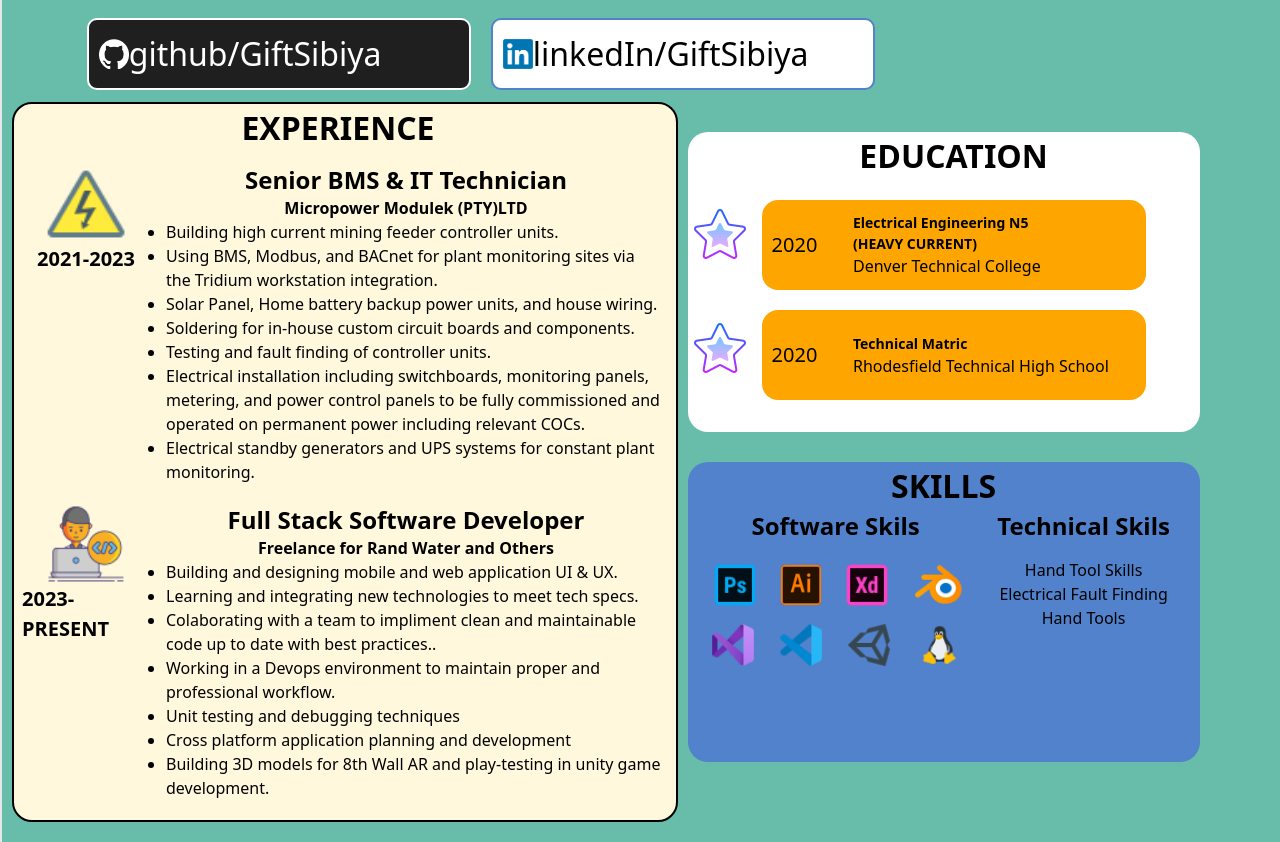
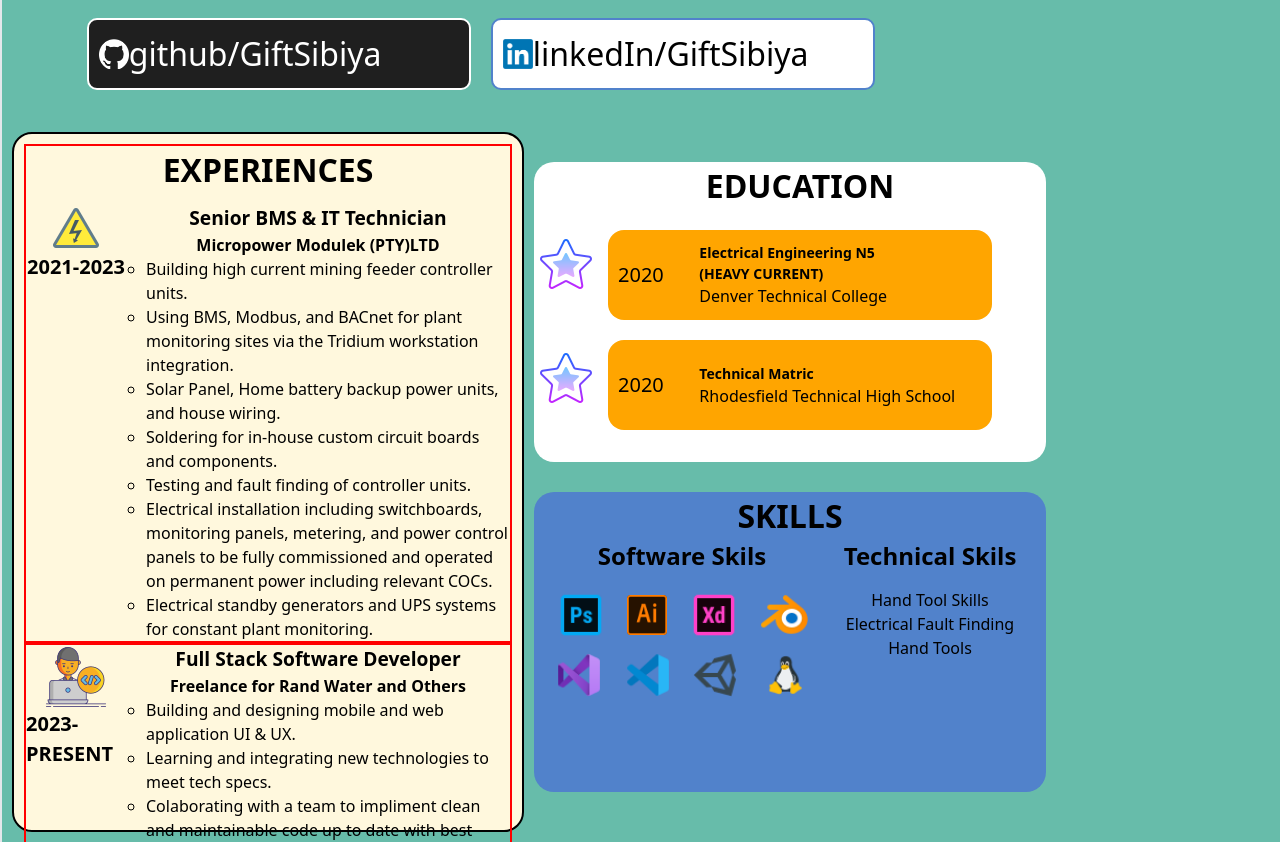
Before and after one commit to GiftSibiya/GiftSibiya, a React (Create React App) app: page / in a window 1280 px wide. Shown: the part 440-1282 px from the top of the page. Built offline with nearby package versions, Linux system fonts and the light colour scheme.

Commit message:
move experience to css

```diff
--- /dev/null
+++ b/src/sections/exp/Exp.css
@@ -0,0 +1,10 @@
+.exp--container {
+  position: relative;
+  top: 100px;
+  left: 20px;
+  width: 45vw;
+  height: 200px;
+  border-radius: 20px;
+  border: 2px solid black;
+  background-color: #fff8dd;
+}
--- a/src/sections/exp/Exp.jsx
+++ b/src/sections/exp/Exp.jsx
@@ -1,11 +1,17 @@
+// Depandancies Imports //
 import React from "react";
-import coder from "../assets/skillIcons/programmer.png";
-import warning from "../assets/skillIcons/warning.png";
+//*//
+
+// File Imports //
+import "./Exp.css";
+//*//
+
+import warning from "../assets/skillIcons/warnin.png";
 
 function Exp() {
   return (
-    <div className="relative top-[120px] left-[10px] w-[45vw] h-[500px] rounded-[20px] border-black border-2  bg-[#fff8dd] ">
-      <h3 className="font-bold text-[2rem] text-center mb-3">EXPERIENCE</h3>
+    <div className="exp--container ">
+      <h3 className="font-bold text-[2rem] text-center mb-3">EXPERIENCES</h3>
       <div className="flex justify-around h-fit ">
         {/* Year and Icon */}
 
--- /dev/null
+++ b/src/sections/middle/Middle.css
@@ -0,0 +1,72 @@
+.cv--container {
+  display: flex;
+  flex-direction: row;
+  width: 100vw;
+  background: #67bcaa;
+  margin: 0px 0px;
+  padding-top: 50px;
+}
+.cv--exp {
+  position: relative;
+  left: 10px;
+  top: 120px;
+  border: 2px solid black;
+  display: flex;
+  flex-direction: column;
+  padding: 10px;
+  height: 700px;
+  width: 40vw;
+  border-radius: 20px;
+  background-color: #fff8dd;
+}
+.exp__container {
+  border: 2px solid red;
+}
+.exp__heading {
+  font-weight: bold;
+  font-size: 2rem;
+  text-align: center;
+  margin-bottom: 10px;
+}
+.exp__details {
+  display: flex;
+  justify-content: space-between;
+  height: fit-content;
+}
+.exp__details--img {
+  display: flex;
+  flex-direction: column;
+  width: 200px;
+  height: fit-content;
+  justify-content: space-around;
+  align-items: center;
+}
+
+.exp--details--pic {
+  size: 80px;
+}
+.exp__details--date {
+  font-size: 20px;
+  font-weight: bold;
+}
+.exp__company {
+  display: flex;
+  flex-direction: column;
+  height: fit-content;
+  width: 60vw;
+}
+.exp__company--position {
+  text-align: center;
+  font-size: larger;
+  font-weight: bold;
+}
+.exp__company--name {
+  text-align: center;
+  font-weight: bold;
+}
+.exp__company--details {
+}
+.exp__company--details--list {
+  list-style: circle;
+  padding-left: 20px;
+}
--- a/src/sections/middle/Middle.jsx
+++ b/src/sections/middle/Middle.jsx
@@ -2,6 +2,9 @@
 import React from "react";
 //--//
 /// Import Files ///
+
+import "./Middle.css";
+
 import star from "../../assets/icons/star.png";
 import illustrator from "../../assets/skillIcons/illustrator.png";
 import blender from "../../assets/skillIcons/blender.png";
@@ -16,35 +19,37 @@ import warning from "../../assets/skillIcons/warning.png";
 //--//
 function Middle() {
   return (
-    <section className="flex flex-col md:flex-row my-[20px] w-[120vw] md:w-[100vw] h-[390vh] md:h-[250vh] bg-[#67bcaa]">
+    <section className="cv--container">
       {/* Experience */}
 
-      <div className=" flex flex-col md:flex-row border-2 border-black relative top-[120px] left-[10px] w-[95vw] md:w-[52vw] h-[1420px] md:h-fit pb-5 rounded-[20px] bg-[#fff8dd]  ">
+      <div className="cv--exp">
         {/* Experience Container */}
         <div>
-          <div className="">
-            <h3 className="font-bold text-[2rem] text-center mb-3">
-              EXPERIENCE
-            </h3>
-            <div className="flex justify-between h-fit ">
+          <div className="exp__container">
+            <h3 className="exp__heading">EXPERIENCES</h3>
+            <div className="exp__details ">
               {/* Year and Icon */}
 
-              <div className="flex flex-col items-center justify-around ml-2 h-full w-[20vw] md:w-[10vw]">
-                <img src={warning} alt="null" className="size-[80px]"></img>
-                <p className="text-[20px] font-bold">2021-2023</p>
+              <div className="exp__details--img">
+                <img
+                  src={warning}
+                  alt="null"
+                  className="exp--details--pic"
+                ></img>
+                <p className="exp__details--date">2021-2023</p>
               </div>
               {/* Company And Description */}
-              <div className="flex flex-col h-full w-[60vw] md:w-[40vw] ">
-                <div className="text-center text-2xl font-bold">
+              <div className="exp__company">
+                <div className="exp__company--position">
                   {" "}
                   Senior BMS & IT Technician
                 </div>
-                <span className="text-center font-bold">
+                <span className="exp__company--name">
                   {" "}
                   Micropower Modulek (PTY)LTD
                 </span>
-                <div className="text-md">
-                  <ul className="list-disc pl-4">
+                <div className="exp__company--details">
+                  <ul className="exp__company--details--list">
                     <li>
                       Building high current mining feeder controller units.
                     </li>
@@ -78,26 +83,26 @@ function Middle() {
           </div>
 
           {/* Coding */}
-          <div className="">
-            <div className="flex justify-around w-80vw mt-[20px]">
+          <div className="exp__container">
+            <div className="exp__details">
               {/* Year and Icon */}
 
-              <div className="flex flex-col items-center justify-around ml-2 h-full w-[20vw] md:w-[10vw]">
-                <img src={coder} alt="null" className="size-[80px]"></img>
-                <p className="text-[20px] font-bold">2023-PRESENT</p>
+              <div className="exp__details--img">
+                <img src={coder} alt="null" className="exp--details--pic"></img>
+                <p className="exp__details--date">2023-PRESENT</p>
               </div>
               {/* Company And Description */}
-              <div className="flex flex-col h-full w-[60vw] md:w-[40vw]">
-                <div className="text-center text-2xl font-bold">
+              <div className="exp__company">
+                <div className="exp__company--position">
                   {" "}
                   Full Stack Software Developer
                 </div>
-                <span className="text-center font-bold">
+                <span className="exp__company--name">
                   {" "}
                   Freelance for Rand Water and Others
                 </span>
-                <div className="text-md ">
-                  <ul className="list-disc pl-4">
+                <div className="exp__company--details">
+                  <ul className="exp__company--details--list">
                     <li>
                       Building and designing mobile and web application UI & UX.
                     </li>
```
